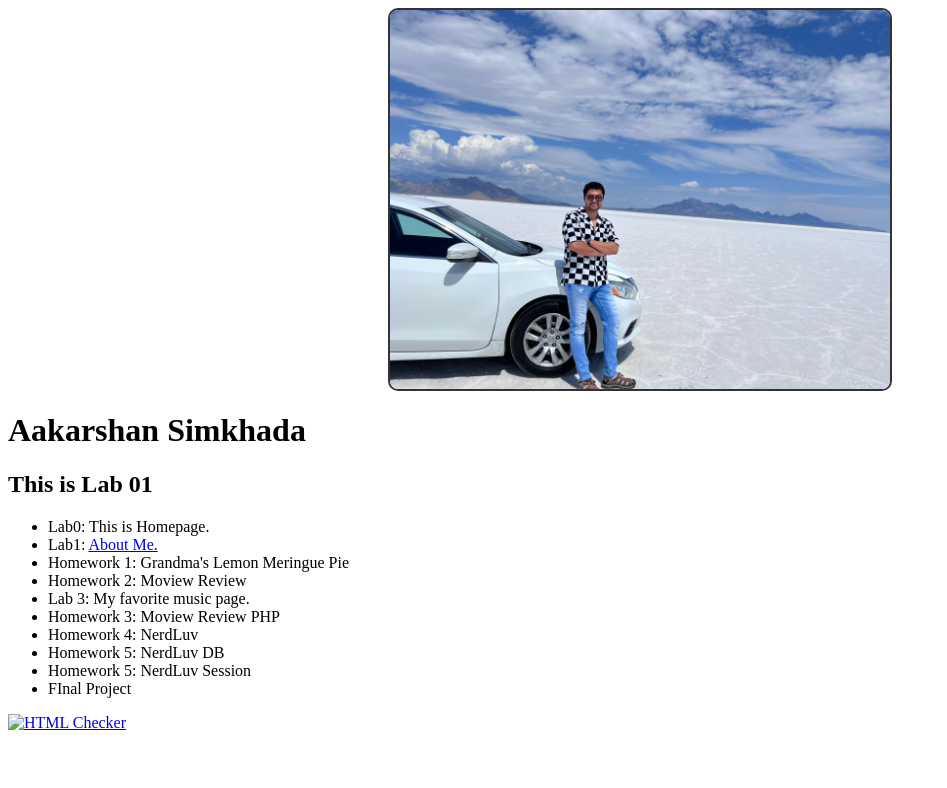
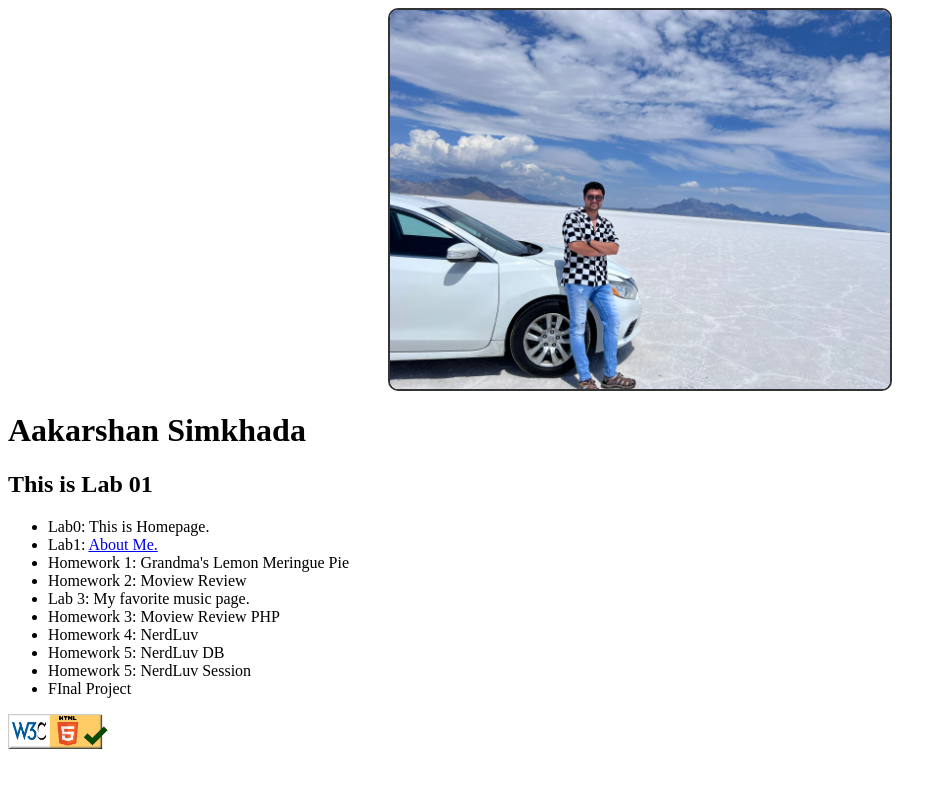
Before and after one commit to Aakartion/WAPCourse, a plain HTML site: page index.html in a window 1280 px wide. Shown: the whole page, without its empty margins (0-947 px from the left). Drawn offline with Linux system fonts and the light colour scheme; the site is published under a folder, as on GitHub Pages, so addresses that start at the root find nothing.

Commit message:
Update index.html

```diff
--- a/index.html
+++ b/index.html
@@ -55,7 +55,7 @@
 
 
     <a href="https://validator.w3.org/nu/?doc=https%3A%2F%2Faakartion.github.io%2FWAPCourse%2F">
-        <img class="checker" src="/assets/images/htmlchecker.png" alt="HTML Checker">
+        <img class="checker" src="./assets/images/htmlchecker.png" alt="HTML Checker">
     </a>
 
 
```
